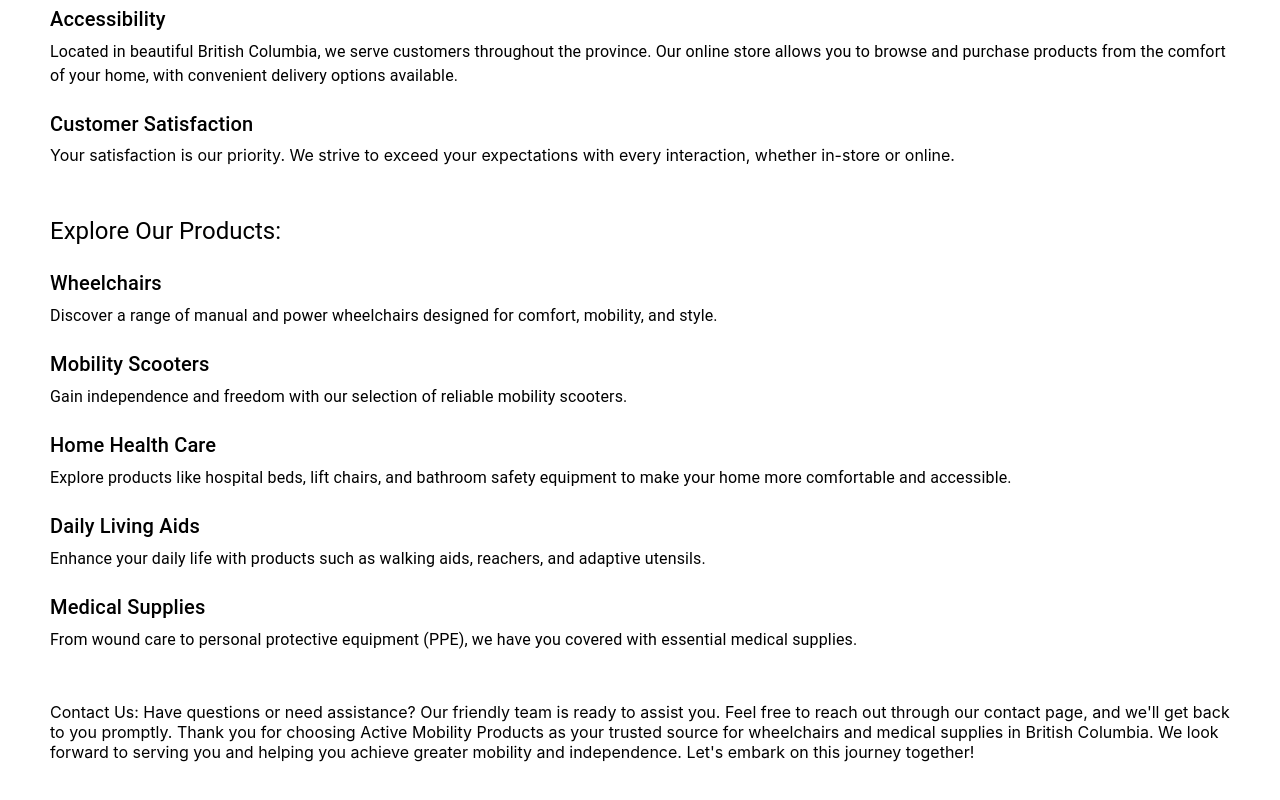
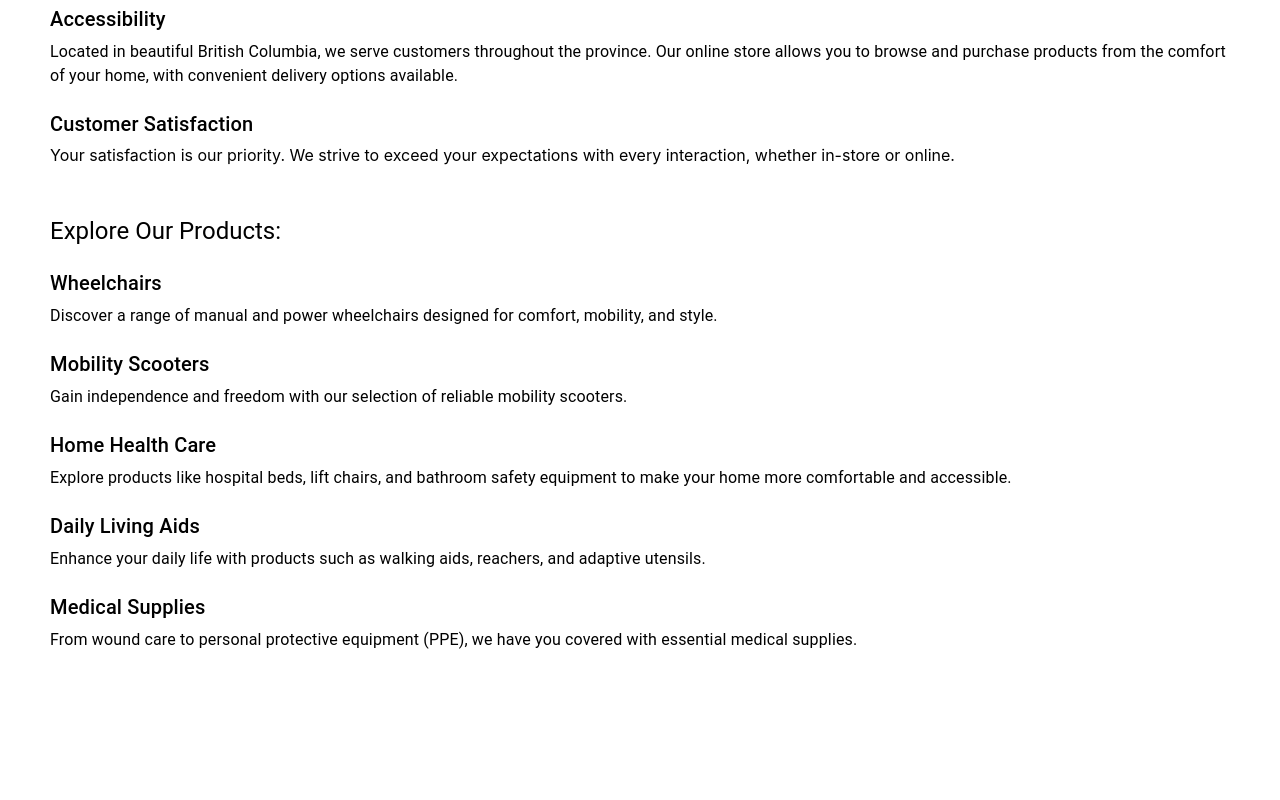
Before and after one commit to active-mobility-website/active-mobility-website, a React (Create React App) app: page / in a window 1280 px wide. Shown: the part 684-1484 px from the top of the page. After the commit the page ends 1386 px from the top, so only its background shows below. Built offline with nearby package versions, Linux system fonts and the light colour scheme.

Commit message:
Change navbar spacing
reduce navbar spacing from image by 10 pixels to not have overflow

```diff
--- a/src/components/Home/Home.js
+++ b/src/components/Home/Home.js
@@ -112,15 +112,6 @@
             </Typography>
 
         </ContentBlock>
-        <ContentBlock>
-            Contact Us:
-
-        Have questions or need assistance? Our friendly team is ready to assist you. Feel free to reach out through our contact page, and we'll get back to you promptly.
-
-        Thank you for choosing Active Mobility Products as your trusted source for wheelchairs and medical supplies in British Columbia. We look forward to serving you and helping you achieve greater mobility and independence.
-
-            Let's embark on this journey together!
-        </ContentBlock>
     </>;
 
     return content;
--- a/src/components/Navbar/Navbar.js
+++ b/src/components/Navbar/Navbar.js
@@ -19,7 +19,7 @@
 
 const HeaderLogo = styled.img`
     height: 90px;
-    margin-right: 30px;
+    margin-right: 20px;
 `;
 
 const pages = [
```
